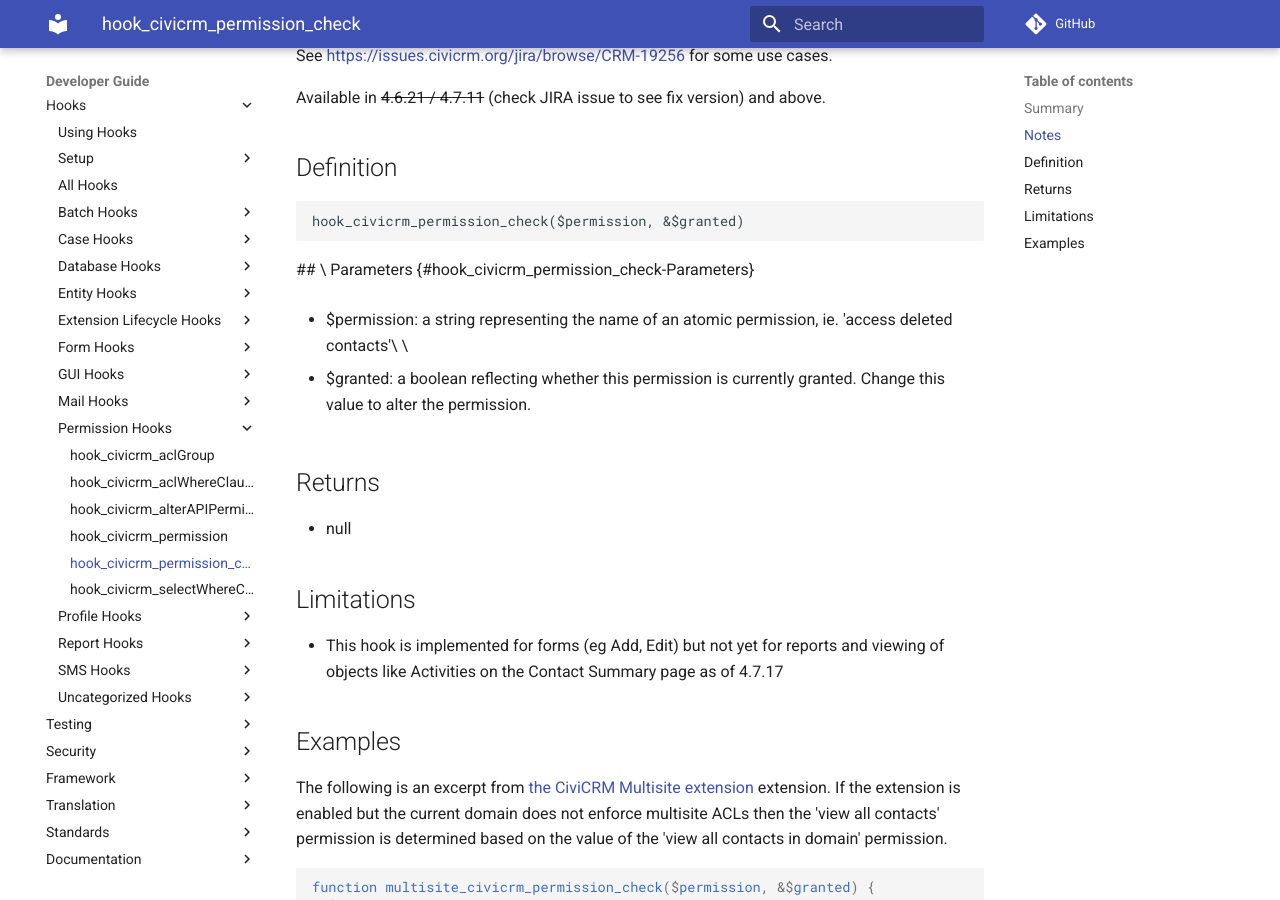
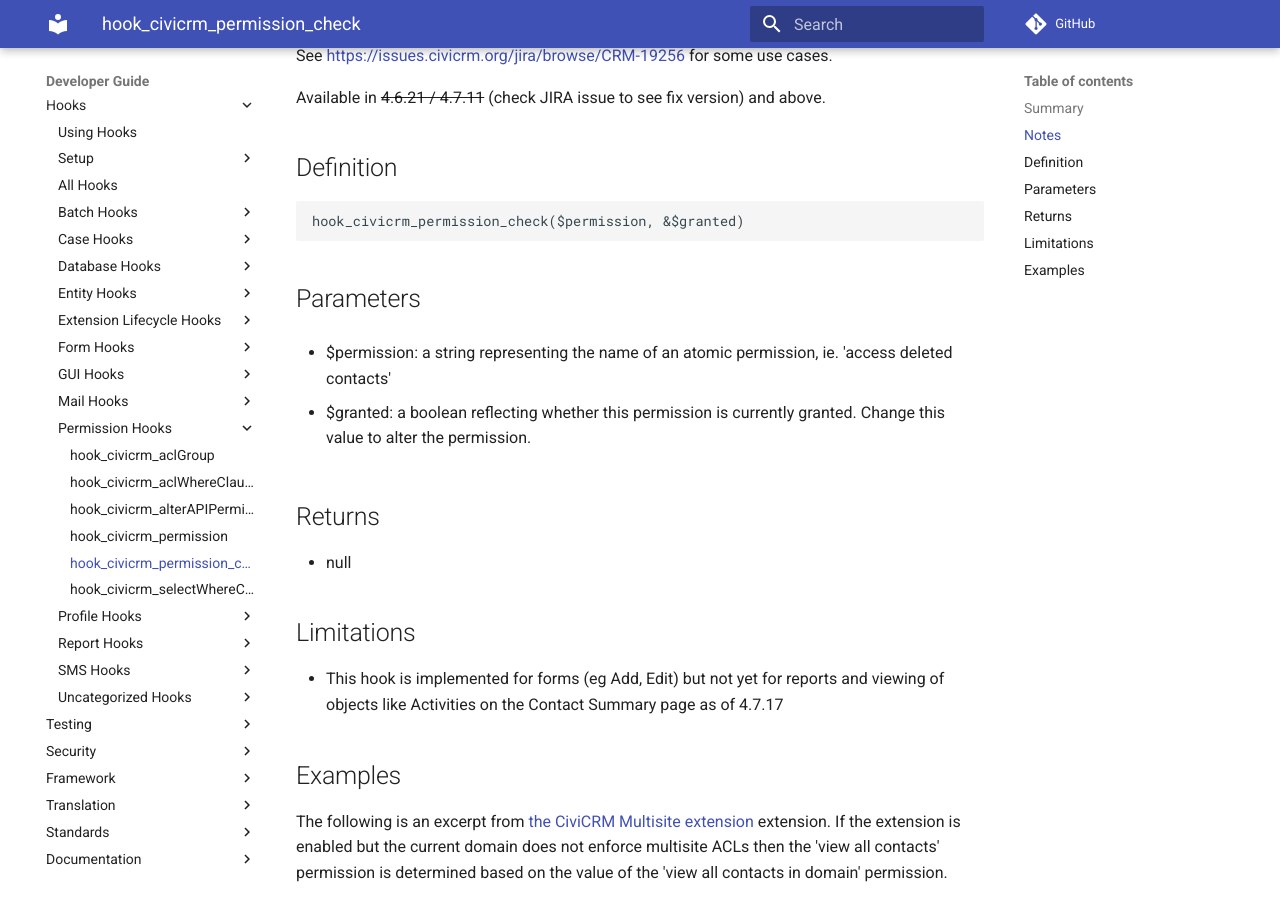
Before and after one commit to civicrm/civicrm-dev-docs, an MkDocs documentation site: the page built from docs/hooks/hook_civicrm_permission_check.md, in a window 1280 px wide and 900 px high, scrolled down 304 px. Built offline with MkDocs 1.6.1 and Material for MkDocs 9.7.7, drawn with Linux system fonts in a browser that asks for light colours; comment, search, counter and statistics services are not loaded; old or Windows-style settings are respelled for this version of MkDocs.

Commit message:
Update hook_civicrm_permission_check.md
Formatting tweak

```diff
--- a/docs/hooks/hook_civicrm_permission_check.md
+++ b/docs/hooks/hook_civicrm_permission_check.md
@@ -18,12 +18,10 @@
 
     hook_civicrm_permission_check($permission, &$granted)
 
-## \
- Parameters {#hook_civicrm_permission_check-Parameters}
+## Parameters {:#hook_civicrm_permission_check-Parameters}
 
 -   $permission: a string representing the name of an atomic
-    permission, ie. 'access deleted contacts'\
-     \
+    permission, ie. 'access deleted contacts'
 
 -   $granted: a boolean reflecting whether this permission is currently
     granted. Change this value to alter the permission.
```
